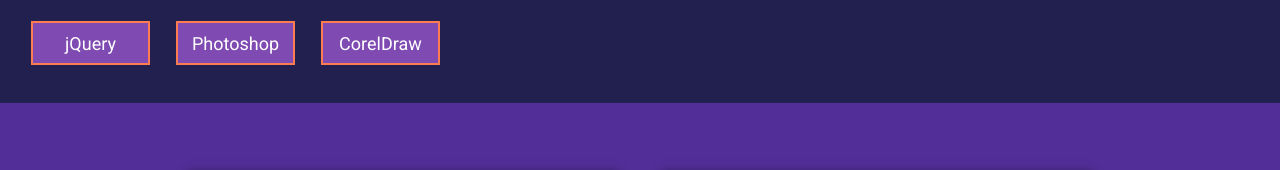
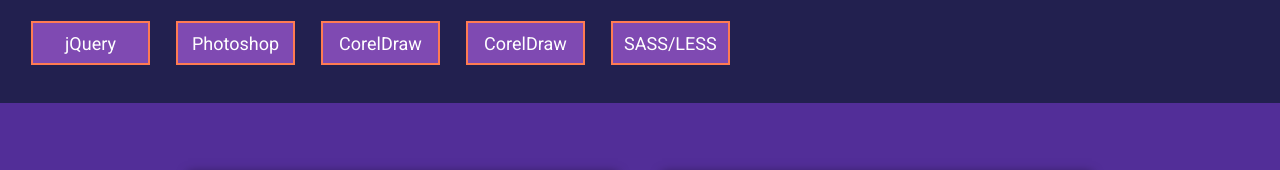
Before and after one commit to NeronDante/Portfolio, a plain HTML site: page index.html in a window 1280 px wide. Shown: the part 567-737 px from the top of the page. Drawn offline with Linux system fonts and the light colour scheme.

Commit message:
Update index.html

```diff
--- a/index.html
+++ b/index.html
@@ -28,7 +28,7 @@
 
 		<div class="inf" >
 			<h1 class="fadeInRight animated3">Навыки</h1>
-			<p class="button fadeInRight animated3">Верстка</p> <p class="button fadeInRight animated3">HTML5</p> <p class="button fadeInRight animated3">CSS3</p> <p class="button fadeInRight animated3">SEO опт.</p> <p class="button fadeInRight animated3">JavaScript</p> <p class="button fadeInRight animated3">Git</p> <p class="button fadeInRight animated3">HTML</p> <p class="button fadeInRight animated3">CSS</p> <p class="button fadeInRight animated3">jQuery</p> <p class="button fadeInRight animated3">Photoshop</p> <p class="button fadeInRight animated3">CorelDraw</p>
+			<p class="button fadeInRight animated3">Верстка</p> <p class="button fadeInRight animated3">HTML5</p> <p class="button fadeInRight animated3">CSS3</p> <p class="button fadeInRight animated3">SEO опт.</p> <p class="button fadeInRight animated3">JavaScript</p> <p class="button fadeInRight animated3">Git</p> <p class="button fadeInRight animated3">HTML</p> <p class="button fadeInRight animated3">CSS</p> <p class="button fadeInRight animated3">jQuery</p> <p class="button fadeInRight animated3">Photoshop</p> <p class="button fadeInRight animated3">CorelDraw</p> <p class="button fadeInRight animated3">CorelDraw</p> <p class="button fadeInRight animated3">SASS/LESS</p>
 			</p>
 		</div>
 
```
